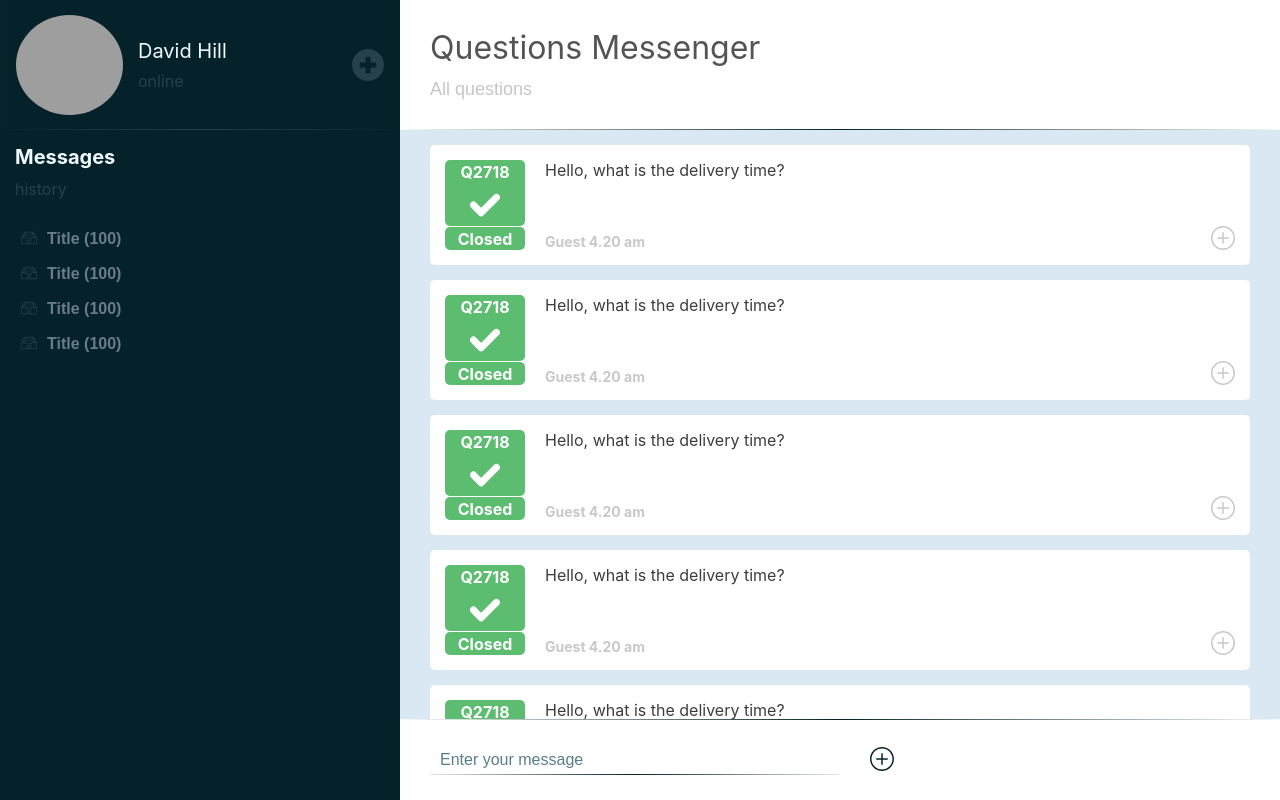
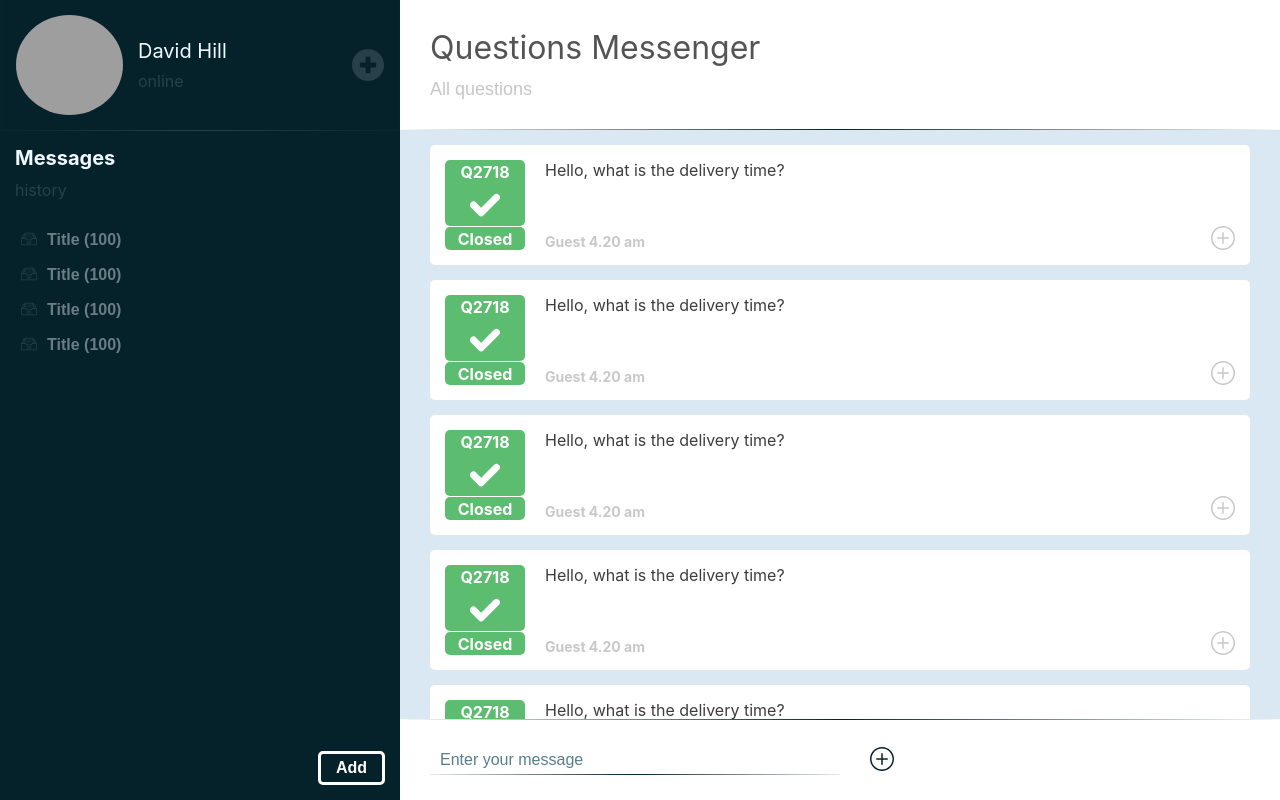
Before and after one commit to sanyamaks/questions-messenger-test, a React (Create React App) app: page / in a window 1280 px wide. Built offline with nearby package versions, Linux system fonts and the light colour scheme; grey boxes are pictures that could not be loaded.

Commit message:
Add button 'add' in sidebar

```diff
--- a/src/components/MsgSectionContainer/MsgSectionContainer.scss
+++ b/src/components/MsgSectionContainer/MsgSectionContainer.scss
@@ -1,5 +1,9 @@
 .msg-section-container {
   padding: 15px;
+  flex: 1 1;
+  height: 100%;
+  max-height: 100%;
+  min-height: 100%;
 
   &__title {
     margin: 0;
--- a/src/components/Profile/Profile.scss
+++ b/src/components/Profile/Profile.scss
@@ -8,6 +8,7 @@
   border-image: linear-gradient(to right, rgba(0, 0, 0, 0), #26414a, rgba(0, 0, 0, 0)) 20;
   border-top: none;
   box-sizing: border-box;
+  flex: 0 0;
 
   &__avatar {
     flex: 1;
--- a/src/components/Sidebar/Sidebar.js
+++ b/src/components/Sidebar/Sidebar.js
@@ -8,6 +8,9 @@ const Sidebar = () => {
     <div className="sidebar">
       <Profile />
       <MsgSectionContainer />
+      <div className="sidebar__button-container">
+          <button className="sidebar__button">Add</button>
+      </div>
     </div>
   );
 };
--- a/src/components/Sidebar/Sidebar.scss
+++ b/src/components/Sidebar/Sidebar.scss
@@ -1,6 +1,41 @@
 .sidebar {
-    background-color: #05222a;
-    min-width: 400px;
-    max-width: 400px;
-    min-height: 100vh;
+  display: flex;
+  flex-direction: column;
+  background-color: #05222a;
+  min-width: 400px;
+  max-width: 400px;
+  min-height: 100vh;
+  height: 100%;
+
+  &__button-container {
+    height: 50px;
+    padding: 15px;
+    display: flex;
+    justify-content: flex-end;
+    align-items: flex-end;
+    box-sizing: border-box;
+    flex: 0 0;
+  }
+
+  &__button {
+    color: white;
+    background: none;
+    border: 3px solid white;
+    border-radius: 5px;
+    outline: none;
+    font-size: 16px;
+    font-weight: 700;
+    padding: 5px 15px;
+    cursor: pointer;
+
+    &:hover {
+      color: #d0d0d0;
+      border: 3px solid #d0d0d0;
+    }
+
+    &:active {
+      color: white;
+      border: 3px solid white;
+    }
+  }
 }
```
